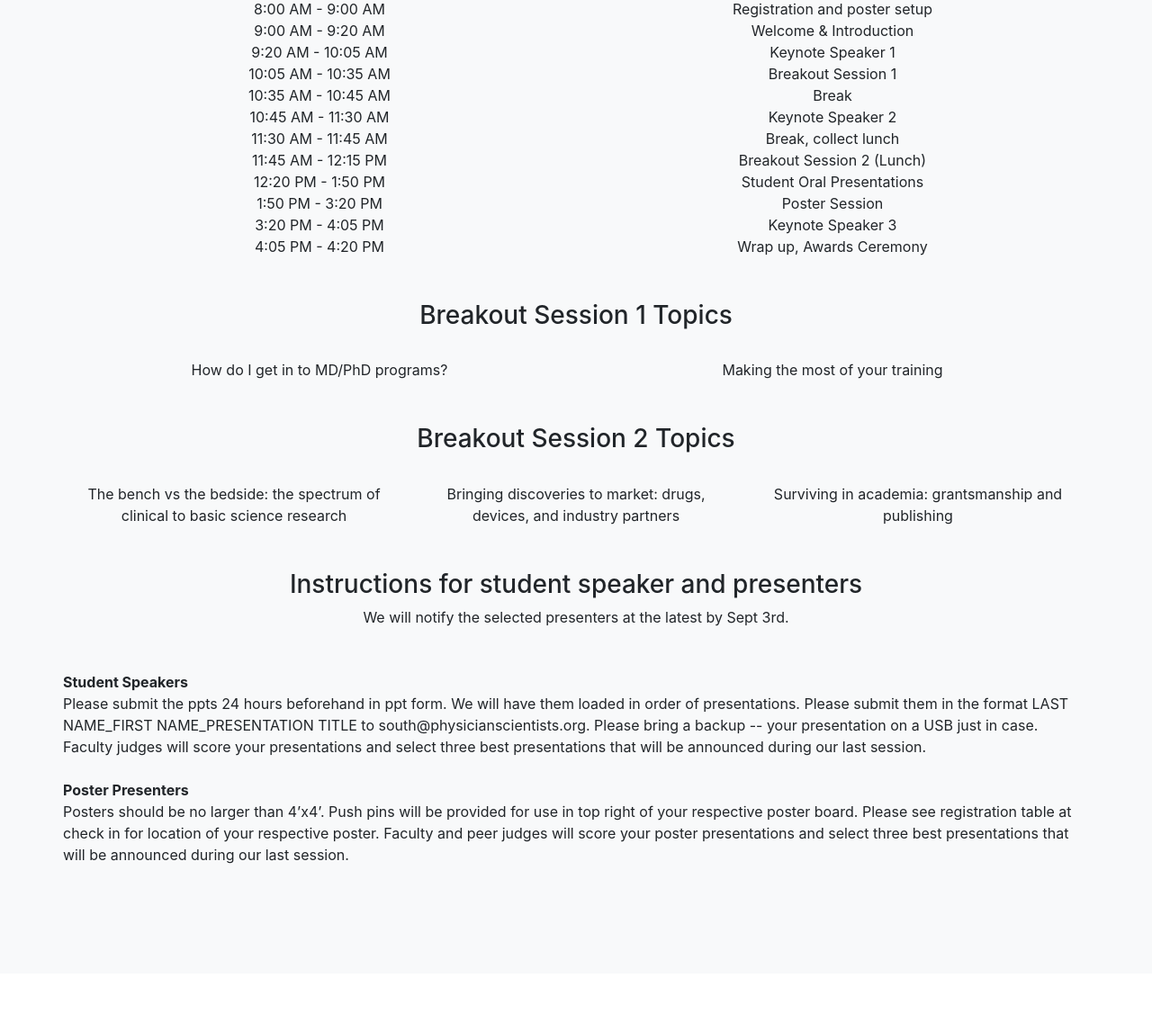
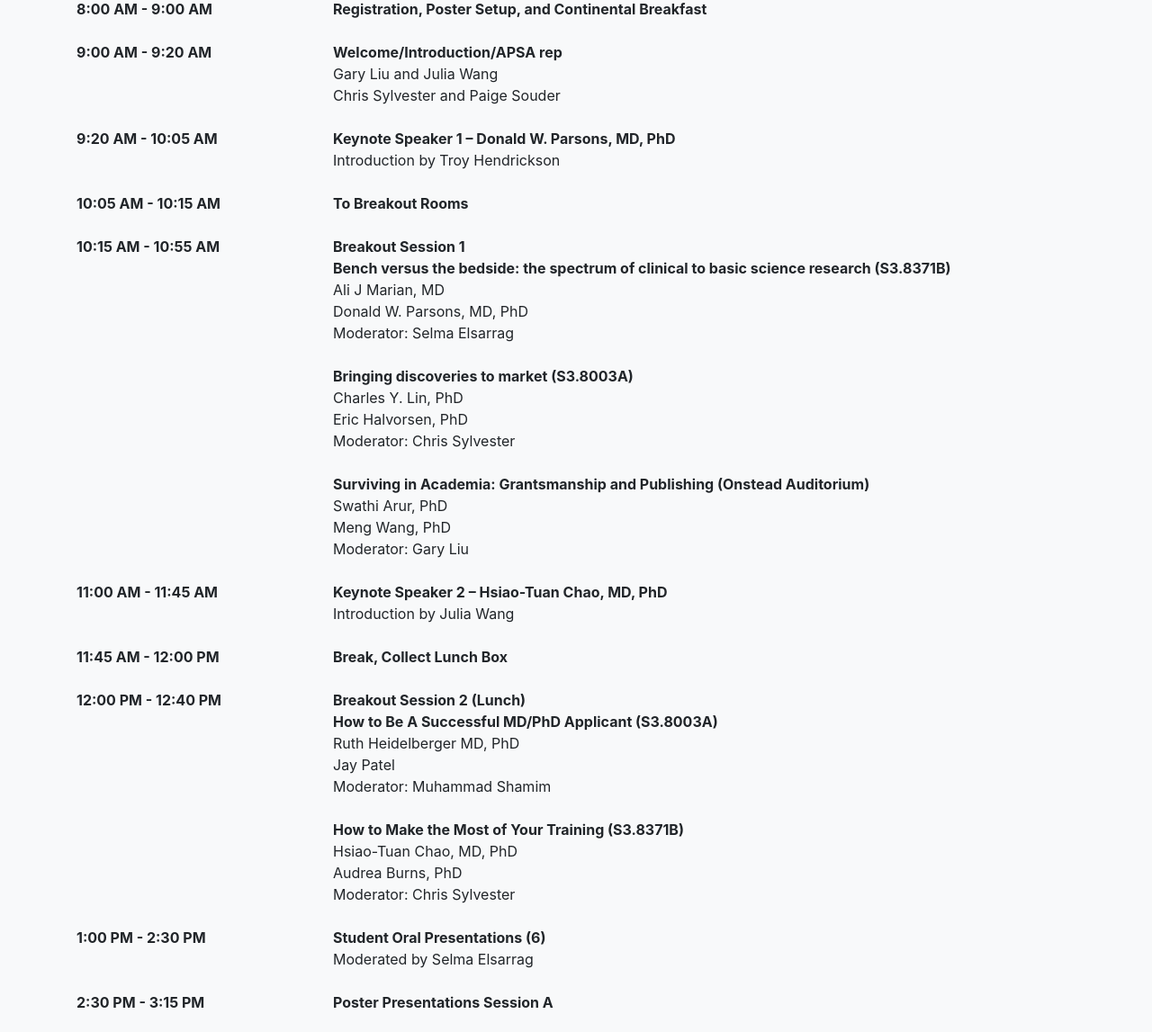
Before and after one commit to physicianscientists/west-takedown, a website with bundled scripts: page agenda.html in a window 1280 px wide. Shown: the part 1010-2157 px from the top of the page at 90% size. Built offline with nearby package versions, Linux system fonts and the light colour scheme.

Commit message:
Update schedule

```diff
--- a/agenda.html
+++ b/agenda.html
@@ -71,85 +71,116 @@
 	</header>
 
 	<!-- About -->
-	<section class="content-section bg-light" id="schedule">
+	<section class="content-section bg-light" id="schedule" align="left" text-align="left">
 		<div class="container text-center">
 			<div class="row">
-				<div class="col-xs-12 col-md-12 col-xlg-12 text-center">
+				<div class="col-xs-12 col-md-12 col-xlg-12">
 					<h3>Schedule</h3>
 					<p class="lead">Dress Code: Business Casual</p>
 				</div>
 			</div>
-			<div class="row">
-				<div class="col-xs-3 col-sm-6 col-md-6 col-xlg-6">8:00 AM - 9:00 AM</div>
-				<div class="col-xs-3 col-sm-6 col-md-6 col-xlg-6">Registration and poster setup</div>
+			<div class="row" align="left">
+				<div class="col-xs-3 col-sm-3 col-md-3 col-xlg-3"><strong>8:00 AM - 9:00 AM</strong></div>
+				<div class="col-xs-9 col-sm-9 col-md-9 col-xlg-9"><strong>Registration, Poster Setup, and Continental Breakfast</strong></div>
 			</div>
-			<div class="row">
-				<div class="col-xs-3 col-sm-6 col-md-6 col-xlg-6">9:00 AM - 9:20 AM</div>
-				<div class="col-xs-3 col-sm-6 col-md-6 col-xlg-6">Welcome & Introduction</div>
-			</div>
-			<div class="row">
-				<div class="col-xs-3 col-sm-6 col-md-6 col-xlg-6">9:20 AM - 10:05 AM</div>
-				<div class="col-xs-3 col-sm-6 col-md-6 col-xlg-6">Keynote Speaker 1</div>
-			</div>
-			<div class="row">
-				<div class="col-xs-3 col-sm-6 col-md-6 col-xlg-6">10:05 AM - 10:35 AM</div>
-				<div class="col-xs-3 col-sm-6 col-md-6 col-xlg-6">Breakout Session 1</div>
-			</div>
-			<div class="row">
-				<div class="col-xs-3 col-sm-6 col-md-6 col-xlg-6">10:35 AM - 10:45 AM</div>
-				<div class="col-xs-3 col-sm-6 col-md-6 col-xlg-6">Break</div>
-			</div>
-			<div class="row">
-				<div class="col-xs-3 col-sm-6 col-md-6 col-xlg-6">10:45 AM - 11:30 AM</div>
-				<div class="col-xs-3 col-sm-6 col-md-6 col-xlg-6">Keynote Speaker 2</div>
-			</div>
-			<div class="row">
-				<div class="col-xs-3 col-sm-6 col-md-6 col-xlg-6">11:30 AM - 11:45 AM</div>
-				<div class="col-xs-3 col-sm-6 col-md-6 col-xlg-6">Break, collect lunch</div>
-			</div>
-			<div class="row">
-				<div class="col-xs-3 col-sm-6 col-md-6 col-xlg-6">11:45 AM - 12:15 PM</div>
-				<div class="col-xs-3 col-sm-6 col-md-6 col-xlg-6">Breakout Session 2 (Lunch)</div>
-			</div>
-			<div class="row">
-				<div class="col-xs-3 col-sm-6 col-md-6 col-xlg-6">12:20 PM - 1:50 PM</div>
-				<div class="col-xs-3 col-sm-6 col-md-6 col-xlg-6">Student Oral Presentations</div>
-			</div>
-			<div class="row">
-				<div class="col-xs-3 col-sm-6 col-md-6 col-xlg-6">1:50 PM - 3:20 PM</div>
-				<div class="col-xs-3 col-sm-6 col-md-6 col-xlg-6">Poster Session</div>
-			</div>
-			<div class="row">
-				<div class="col-xs-3 col-sm-6 col-md-6 col-xlg-6">3:20 PM - 4:05 PM</div>
-				<div class="col-xs-3 col-sm-6 col-md-6 col-xlg-6">Keynote Speaker 3</div>
-			</div>
-			<div class="row">
-				<div class="col-xs-3 col-sm-6 col-md-6 col-xlg-6">4:05 PM - 4:20 PM</div>
-				<div class="col-xs-3 col-sm-6 col-md-6 col-xlg-6">Wrap up, Awards Ceremony</div>
-			</div>
-
-			<div class="row">
-				<div class="col-xs-12 col-md-12 col-xlg-12 text-center">
-					<br><br>
-					<h3>Breakout Session 1 Topics</h3>
+			<br>
+			<div class="row" align="left">
+				<div class="col-xs-3 col-sm-3 col-md-3 col-xlg-3"><strong>9:00 AM - 9:20 AM</strong></div>
+				<div class="col-xs-9 col-sm-9 col-md-9 col-xlg-9"><strong>Welcome/Introduction/APSA rep</strong><br>Gary Liu and Julia Wang<br>Chris Sylvester and Paige Souder
 				</div>
 			</div>
-			<div class="row">
-				<div class="col-xs-3 col-sm-6 col-md-6 col-xlg-6"><br>How do I get in to MD/PhD programs?</div>
-				<div class="col-xs-3 col-sm-6 col-md-6 col-xlg-6"><br>Making the most of your training</div>
-			</div>
-
-			<div class="row">
-				<div class="col-xs-12 col-md-12 col-xlg-12 text-center">
-					<br><br>
-					<h3>Breakout Session 2 Topics</h3>
+			<br>
+			<div class="row" align="left">
+				<div class="col-xs-3 col-sm-3 col-md-3 col-xlg-3"><strong>9:20 AM - 10:05 AM</strong></div>
+				<div class="col-xs-9 col-sm-9 col-md-9 col-xlg-9"><strong>Keynote Speaker 1 – Donald W. Parsons, MD, PhD­</strong>
+					<br>Introduction by Troy Hendrickson
 				</div>
 			</div>
-			<div class="row">
-				<div class="col-xs-4 col-sm-4 col-md-4 col-xlg-4"><br>The bench vs the bedside: the spectrum of clinical to basic science research</div>
-				<div class="col-xs-4 col-sm-4 col-md-4 col-xlg-4"><br>Bringing discoveries to market: drugs, devices, and industry partners</div>
-				<div class="col-xs-4 col-sm-4 col-md-4 col-xlg-4"><br>Surviving in academia: grantsmanship and publishing</div>
+			<br>
+			<div class="row" align="left">
+				<div class="col-xs-3 col-sm-3 col-md-3 col-xlg-3"><strong>10:05 AM - 10:15 AM</strong></div>
+				<div class="col-xs-9 col-sm-9 col-md-9 col-xlg-9"><strong>To Breakout Rooms</strong></div>
 			</div>
+			<br>
+			<div class="row" align="left">
+				<div class="col-xs-3 col-sm-3 col-md-3 col-xlg-3"><strong>10:15 AM - 10:55 AM</strong></div>
+				<div class="col-xs-9 col-sm-9 col-md-9 col-xlg-9"><strong>Breakout Session 1</strong>
+					<br><strong>Bench versus the bedside: the spectrum of clinical to basic science research (S3.8371B)</strong>
+					<br>Ali J Marian, MD
+					<br>Donald W. Parsons, MD, PhD­
+					<br>Moderator: Selma Elsarrag
+					<br>
+					<br><strong>Bringing discoveries to market (S3.8003A)</strong>
+					<br>Charles Y. Lin, PhD
+					<br>Eric Halvorsen, PhD
+					<br>Moderator: Chris Sylvester
+					<br>
+					<br><strong>Surviving in Academia: Grantsmanship and Publishing (Onstead Auditorium)</strong>
+					<br>Swathi Arur, PhD
+					<br>Meng Wang, PhD
+					<br>Moderator: Gary Liu
+					<br>
+				</div>
+			</div>
+			<br>
+			<div class="row" align="left">
+				<div class="col-xs-3 col-sm-3 col-md-3 col-xlg-3"><strong>11:00 AM - 11:45 AM</strong></div>
+				<div class="col-xs-9 col-sm-9 col-md-9 col-xlg-9"><strong>Keynote Speaker 2 – Hsiao-Tuan Chao, MD, PhD­</strong>
+					<br>Introduction by Julia Wang
+				</div>
+			</div>
+			<br>
+			<div class="row" align="left">
+				<div class="col-xs-3 col-sm-3 col-md-3 col-xlg-3"><strong>11:45 AM - 12:00 PM</strong></div>
+				<div class="col-xs-9 col-sm-9 col-md-9 col-xlg-9"><strong>Break, Collect Lunch Box</strong></div>
+			</div>
+			<br>
+			<div class="row" align="left">
+				<div class="col-xs-3 col-sm-3 col-md-3 col-xlg-3"><strong>12:00 PM - 12:40 PM</strong></div>
+				<div class="col-xs-9 col-sm-9 col-md-9 col-xlg-9"><strong>Breakout Session 2 (Lunch)</strong>
+					<br><strong>How to Be A Successful MD/PhD Applicant (S3.8003A)</strong>
+					<br>Ruth Heidelberger MD, PhD
+					<br>Jay Patel
+					<br>Moderator: Muhammad Shamim
+					<br>
+					<br><strong>How to Make the Most of Your Training (S3.8371B)</strong>
+					<br>Hsiao-Tuan Chao, MD, PhD
+					<br>Audrea Burns, PhD
+					<br>Moderator: Chris Sylvester
+					<br>
+				</div>
+			</div>
+			<br>
+			<div class="row" align="left">
+				<div class="col-xs-3 col-sm-3 col-md-3 col-xlg-3"><strong>1:00 PM - 2:30 PM</strong></div>
+				<div class="col-xs-9 col-sm-9 col-md-9 col-xlg-9"><strong>Student Oral Presentations (6)</strong>
+					<br>Moderated by Selma Elsarrag</div>
+			</div>
+			<br>
+			<div class="row" align="left">
+				<div class="col-xs-3 col-sm-3 col-md-3 col-xlg-3"><strong>2:30 PM - 3:15 PM</strong></div>
+				<div class="col-xs-9 col-sm-9 col-md-9 col-xlg-9"><strong>Poster Presentations Session A</strong></div>
+			</div>
+			<br>
+			<div class="row" align="left">
+				<div class="col-xs-3 col-sm-3 col-md-3 col-xlg-3"><strong>3:15 PM - 4:00 PM</strong></div>
+				<div class="col-xs-9 col-sm-9 col-md-9 col-xlg-9"><strong>Poster Presentations Session B</strong></div>
+			</div>
+			<br>
+			<div class="row" align="left">
+				<div class="col-xs-3 col-sm-3 col-md-3 col-xlg-3"><strong>4:00 PM - 4:45 PM</strong></div>
+				<div class="col-xs-9 col-sm-9 col-md-9 col-xlg-9"><strong>Keynote Speaker 3 – Jatin Vyas, MD, PhD</strong>
+					<br>Introduction by Gary Liu
+				</div>
+			</div>
+			<br>
+			<div class="row" align="left">
+				<div class="col-xs-3 col-sm-3 col-md-3 col-xlg-3"><strong>4:45 PM - 5:00 PM</strong></div>
+				<div class="col-xs-9 col-sm-9 col-md-9 col-xlg-9"><strong>Wrap up/thank you/awards</strong></div>
+			</div>
+			<br>
+
+
 
 			<div class="row" id="info">
 				<div class="col-xs-12 col-md-12 col-xlg-12 text-center">
@@ -159,9 +190,23 @@
 				</div>
 			</div>
 			<div class="row" align="left">
-				<strong><br><br>Student Speakers</strong>Please submit the ppts 24 hours beforehand in ppt form.  We will have them loaded in order of presentations.  Please submit them in the format LAST NAME_FIRST NAME_PRESENTATION TITLE to south@physicianscientists.org. Please bring a backup -- your presentation on a USB just in case. Faculty judges will score your presentations and select three best presentations that will be announced during our last session.<br>
+				<strong><br><br>Student Speakers</strong><br>
+				<ul>
+					<li>You will have 12 minutes for your talk, followed by 3 minutes of questions.</li>
+					<li>Please submit your powerpoint as a .ppt/.pptx file by 11:59 PM on Thursday, September 27th.</li>
+					<li>Please submit them with the filename LAST NAME_FIRST NAME_PRESENTATION TITLE to south@physicianscientists.org.</li>
+					<li>Please bring a backup of your presentation on a USB just in case.</li>
+					<li>Faculty judges will score your presentations and select winners that will be announced during our last session.</li>
+				</ul>
 				<br>
-				<strong>Poster Presenters</strong>Posters should be no larger than 4’x4’. Push pins will be provided for use in top right of your respective poster board.  Please see registration table at check in for location of your respective poster. Faculty and peer judges will score your poster presentations and select three best presentations that will be announced during our last session.
+				<br>
+				<strong>Poster Presenters</strong>
+				<ul>
+					<li>Posters should be no larger than 4’x4’.</li>
+					<li>Push pins will be provided for use in top right of your respective poster board.</li>
+					<li>Please see the registration table at check in for location of your respective poster.</li>
+					<li>Faculty and peer judges will score your poster presentations and select winners that will be announced during our last session.</li>
+				</ul>
 			</div>
 		</div>
 	</section>
```
